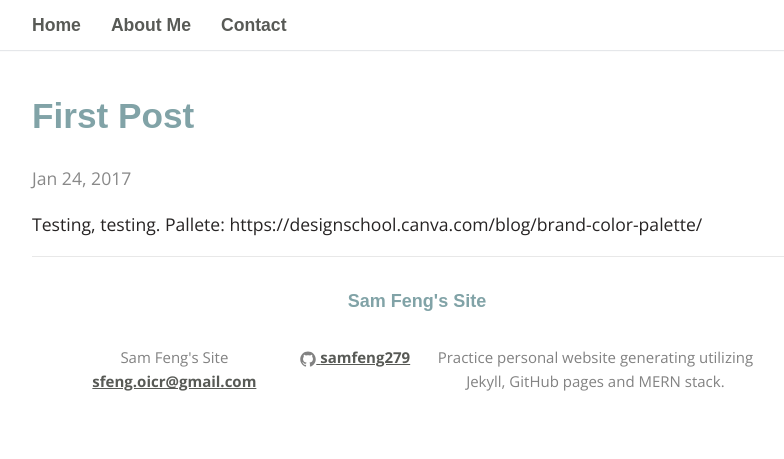
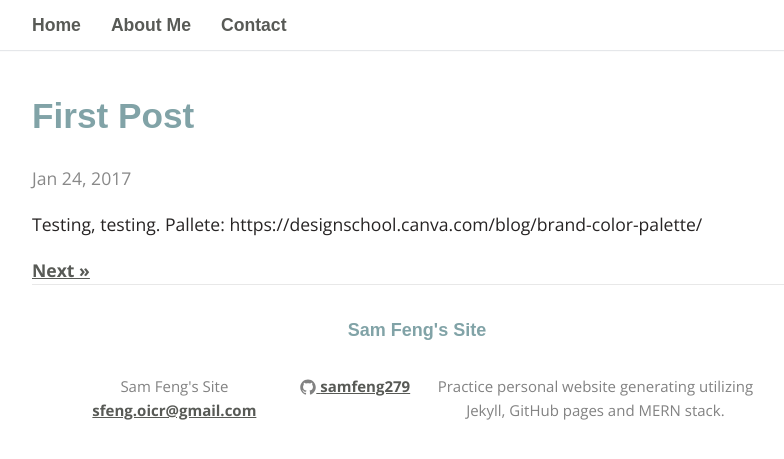
Before and after one commit to samfeng279/samfeng279.github.io, a Jekyll site: the page built from _posts/2017-01-24-first-post.markdown, in a window 1280 px wide. Shown: the top 459 px of the page, without its empty margins (223-1007 px from the left). Built offline with Jekyll 4.4.1, drawn with Linux system fonts in a browser that asks for light colours; some web fonts are replaced.

Commit message:
Update post.html

```diff
--- a/_layouts/post.html
+++ b/_layouts/post.html
@@ -6,3 +6,12 @@ layout: default
 <time>{{ page.date | date: "%b %-d, %Y" }}{% if page.author %} • {{ page.author }}{% endif %}{% if page.meta %} • {{ page.meta }}{% endif %}</time>
 
 {{ content }}
+
+<div>
+  {% if page.previous.url %}
+    <a href="{{page.previous.url}}">&laquo;Previous</a>
+  {% endif %}
+  {% if page.next.url %}
+    <a href="{{page.next.url}}">Next &raquo;</a>
+  {% endif %}
+</div>
```
